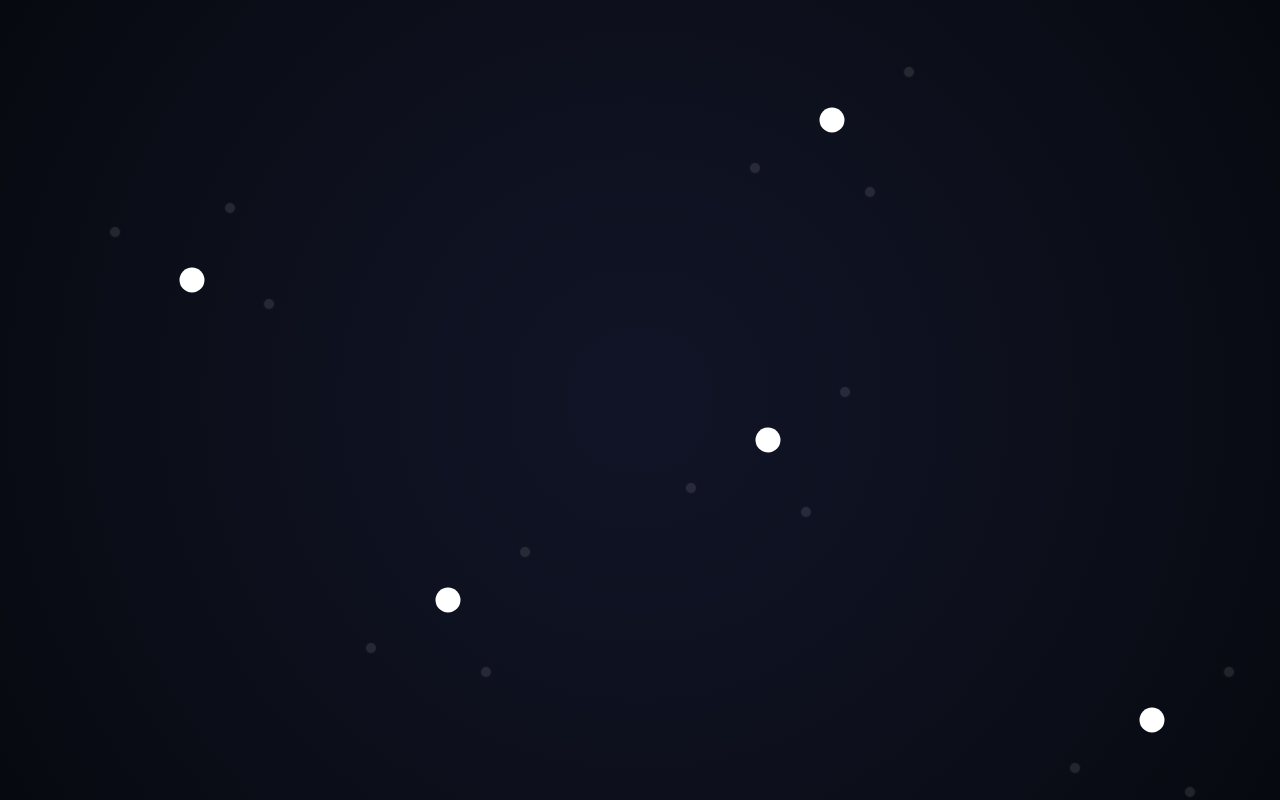
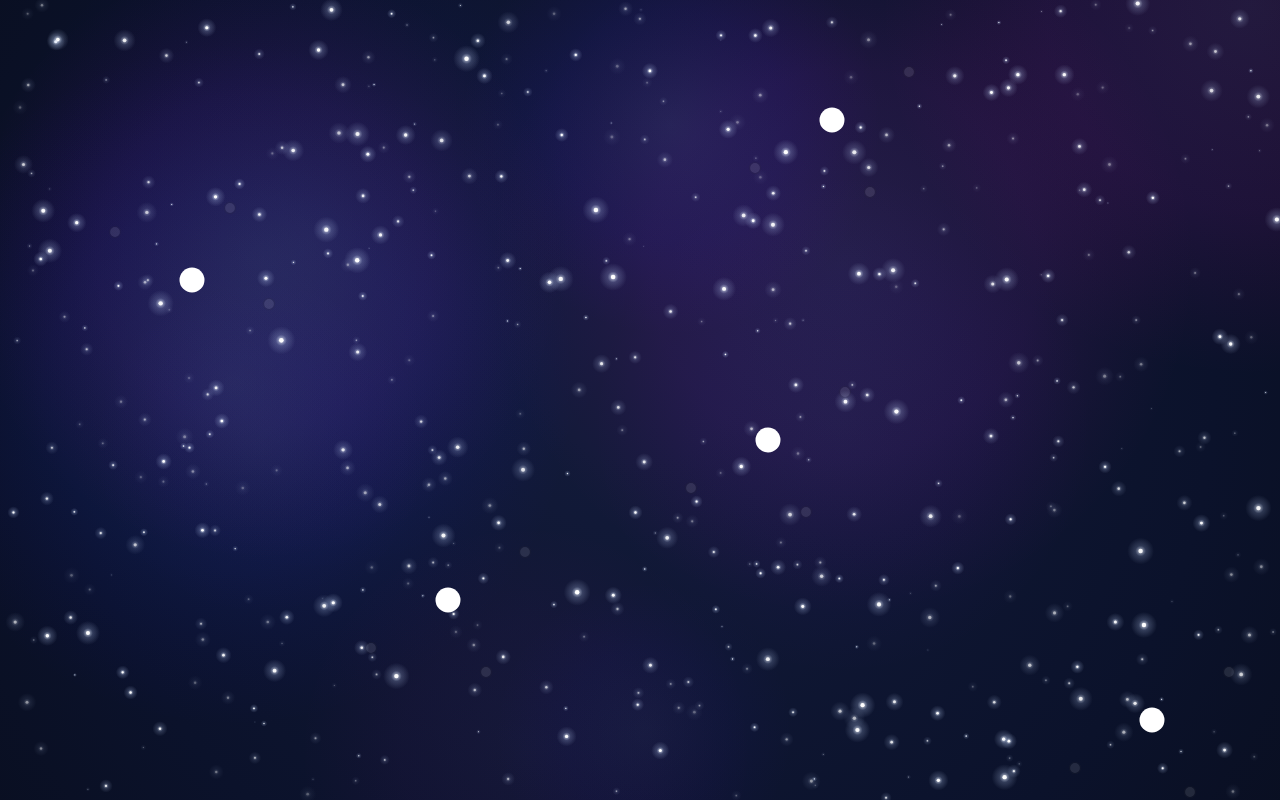
Before and after one commit to ChillBlastCraft/Atlas-of-Constellations, a plain HTML site: page index.html in a window 1280 px wide. Drawn offline with Linux system fonts and the light colour scheme; animation ran at ten frames a second.

Commit message:
astral background (canvas)

```diff
--- a/assets/css/style.css
+++ b/assets/css/style.css
@@ -20,6 +20,28 @@ body {
     overflow: hidden;
     background: radial-gradient(circle at center, #111427 0%, #0c0f1a 60%, #070910 100%);
     font-family: system-ui, -apple-system, BlinkMacSystemFont, sans-serif;
+}
+
+main {
+    position: relative;
+    width: 100%;
+    height: 100%;
+}
+
+#astral-background {
+    position: absolute;
+    inset: 0;
+    width: 100%;
+    height: 100%;
+    z-index: 0;
+    pointer-events: none;
+}
+
+#universe {
+    position: relative;
+    width: 100%;
+    height: 100%;
+    z-index: 1;
 }
 
 /*
@@ -111,6 +133,7 @@ body {
     transition: opacity 0.5s ease, background 0.3s ease;
     opacity: 0;
     pointer-events: none;
+    z-index: 2;
 }
 
 #back-button:hover {
--- a/assets/js/app.js
+++ b/assets/js/app.js
@@ -1,4 +1,5 @@
 document.addEventListener("DOMContentLoaded", () => {
+    AstralBackground.init('astral-background')
     renderUniverse()
 
     const backButton = document.getElementById('back-button')
--- /dev/null
+++ b/assets/js/background/astral.js
@@ -0,0 +1,188 @@
+(function () {
+    let canvas
+    let ctx
+    let width = 0
+    let height = 0
+    let animationFrameId = null
+    let stars = []
+    let nebulaSeeds = []
+    let twinkleTime = 0
+
+    const STAR_COUNT = 500
+    const NEBULA_SEED_COUNT = 10
+    const STAR_MIN_SIZE = 0.25
+    const STAR_MAX_SIZE = 1.75
+
+    function randomInRange(min, max) {
+        return min + Math.random() * (max - min)
+    }
+
+    function clamp(value, min, max) {
+        return Math.max(min, Math.min(max, value))
+    }
+
+    function createStars() {
+        stars = Array.from({ length: STAR_COUNT }, () => ({
+            x: Math.random(),
+            y: Math.random(),
+            size: randomInRange(STAR_MIN_SIZE, STAR_MAX_SIZE),
+            twinkleSpeed: randomInRange(0.4, 1.4),
+            twinkleOffset: randomInRange(0, Math.PI * 2),
+            drift: randomInRange(-0.03, 0.03)
+        }))
+    }
+
+    function createNebulaSeeds() {
+        nebulaSeeds = Array.from({ length: NEBULA_SEED_COUNT }, () => ({
+            x: Math.random(),
+            y: Math.random(),
+            radius: randomInRange(160, 360),
+            hue: randomInRange(215, 290),
+            alpha: randomInRange(0.04, 0.12),
+            pulseSpeed: randomInRange(0.1, 0.4),
+            pulseOffset: randomInRange(0, Math.PI * 2)
+        }))
+    }
+
+    function resizeCanvas() {
+        if (!canvas) {
+            return
+        }
+
+        const dpr = window.devicePixelRatio || 1
+        width = window.innerWidth
+        height = window.innerHeight
+
+        canvas.width = Math.floor(width * dpr)
+        canvas.height = Math.floor(height * dpr)
+        canvas.style.width = width + 'px'
+        canvas.style.height = height + 'px'
+
+        ctx.setTransform(dpr, 0, 0, dpr, 0, 0)
+    }
+
+    function drawSpaceBase() {
+        const gradient = ctx.createRadialGradient(
+            width * 0.5,
+            height * 0.45,
+            width * 0.08,
+            width * 0.5,
+            height * 0.5,
+            width * 0.9
+        )
+        gradient.addColorStop(0, '#121a39')
+        gradient.addColorStop(0.45, '#0b122b')
+        gradient.addColorStop(1, '#060910')
+
+        ctx.fillStyle = gradient
+        ctx.fillRect(0, 0, width, height)
+    }
+
+    function drawNebulaLayer(timeSeconds) {
+        nebulaSeeds.forEach(seed => {
+            const pulse = (Math.sin(timeSeconds * seed.pulseSpeed + seed.pulseOffset) + 1) * 0.5
+            const radius = seed.radius * (0.9 + pulse * 0.2)
+            const alpha = clamp(seed.alpha * (0.8 + pulse * 0.6), 0, 0.2)
+
+            const gradient = ctx.createRadialGradient(
+                seed.x * width,
+                seed.y * height,
+                0,
+                seed.x * width,
+                seed.y * height,
+                radius
+            )
+
+            gradient.addColorStop(0, `hsla(${seed.hue}, 85%, 66%, ${alpha})`)
+            gradient.addColorStop(0.55, `hsla(${seed.hue + 15}, 92%, 55%, ${alpha * 0.65})`)
+            gradient.addColorStop(1, `hsla(${seed.hue + 30}, 95%, 45%, 0)`)
+
+            ctx.fillStyle = gradient
+            ctx.beginPath()
+            ctx.arc(seed.x * width, seed.y * height, radius, 0, Math.PI * 2)
+            ctx.fill()
+        })
+    }
+
+    function drawStars(timeSeconds) {
+        stars.forEach(star => {
+            const x = (star.x * width + Math.sin(timeSeconds * 0.05 + star.twinkleOffset) * star.drift * width) % width
+            const y = star.y * height
+            const twinkle = (Math.sin(timeSeconds * star.twinkleSpeed + star.twinkleOffset) + 1) * 0.5
+            const alpha = 0.2 + twinkle * 0.8
+            const radius = star.size * (0.85 + twinkle * 0.5)
+
+            const glow = ctx.createRadialGradient(x, y, 0, x, y, radius * 6)
+            glow.addColorStop(0, `rgba(255, 255, 255, ${alpha * 0.85})`)
+            glow.addColorStop(0.4, `rgba(194, 215, 255, ${alpha * 0.22})`)
+            glow.addColorStop(1, 'rgba(194, 215, 255, 0)')
+
+            ctx.fillStyle = glow
+            ctx.beginPath()
+            ctx.arc(x, y, radius * 6, 0, Math.PI * 2)
+            ctx.fill()
+
+            ctx.fillStyle = `rgba(255, 255, 255, ${alpha})`
+            ctx.beginPath()
+            ctx.arc(x, y, radius, 0, Math.PI * 2)
+            ctx.fill()
+        })
+    }
+
+    function renderFrame(timestamp) {
+        twinkleTime = timestamp * 0.001
+
+        ctx.clearRect(0, 0, width, height)
+        drawSpaceBase()
+        drawNebulaLayer(twinkleTime)
+        drawStars(twinkleTime)
+
+        animationFrameId = requestAnimationFrame(renderFrame)
+    }
+
+    function startAnimation() {
+        if (animationFrameId) {
+            cancelAnimationFrame(animationFrameId)
+        }
+
+        animationFrameId = requestAnimationFrame(renderFrame)
+    }
+
+    function stopAnimation() {
+        if (animationFrameId) {
+            cancelAnimationFrame(animationFrameId)
+            animationFrameId = null
+        }
+    }
+
+    function init(canvasId) {
+        canvas = document.getElementById(canvasId)
+        if (!canvas) {
+            return
+        }
+
+        ctx = canvas.getContext('2d')
+        if (!ctx) {
+            return
+        }
+
+        createStars()
+        createNebulaSeeds()
+        resizeCanvas()
+        startAnimation()
+
+        window.addEventListener('resize', resizeCanvas)
+        document.addEventListener('visibilitychange', () => {
+            if (document.hidden) {
+                stopAnimation()
+                return
+            }
+
+            startAnimation()
+        })
+    }
+
+    window.AstralBackground = {
+        init
+    }
+})()
--- a/index.html
+++ b/index.html
@@ -8,12 +8,14 @@
     <script defer src="assets/js/data.js"></script>
     <script defer src="assets/js/universe/nodes.js"></script>
     <script defer src="assets/js/universe/constellations.js"></script>
+    <script defer src="assets/js/background/astral.js"></script>
     <script defer src="assets/js/universe.js"></script>
     <script defer src="assets/js/app.js"></script>
     <script defer src="assets/debug/debug.js"></script>
 </head>
 <body>
     <main>
+        <canvas id="astral-background" aria-hidden="true"></canvas>
         <div id="universe"></div>
         <button id="back-button">Back</button>
     </main>
```
